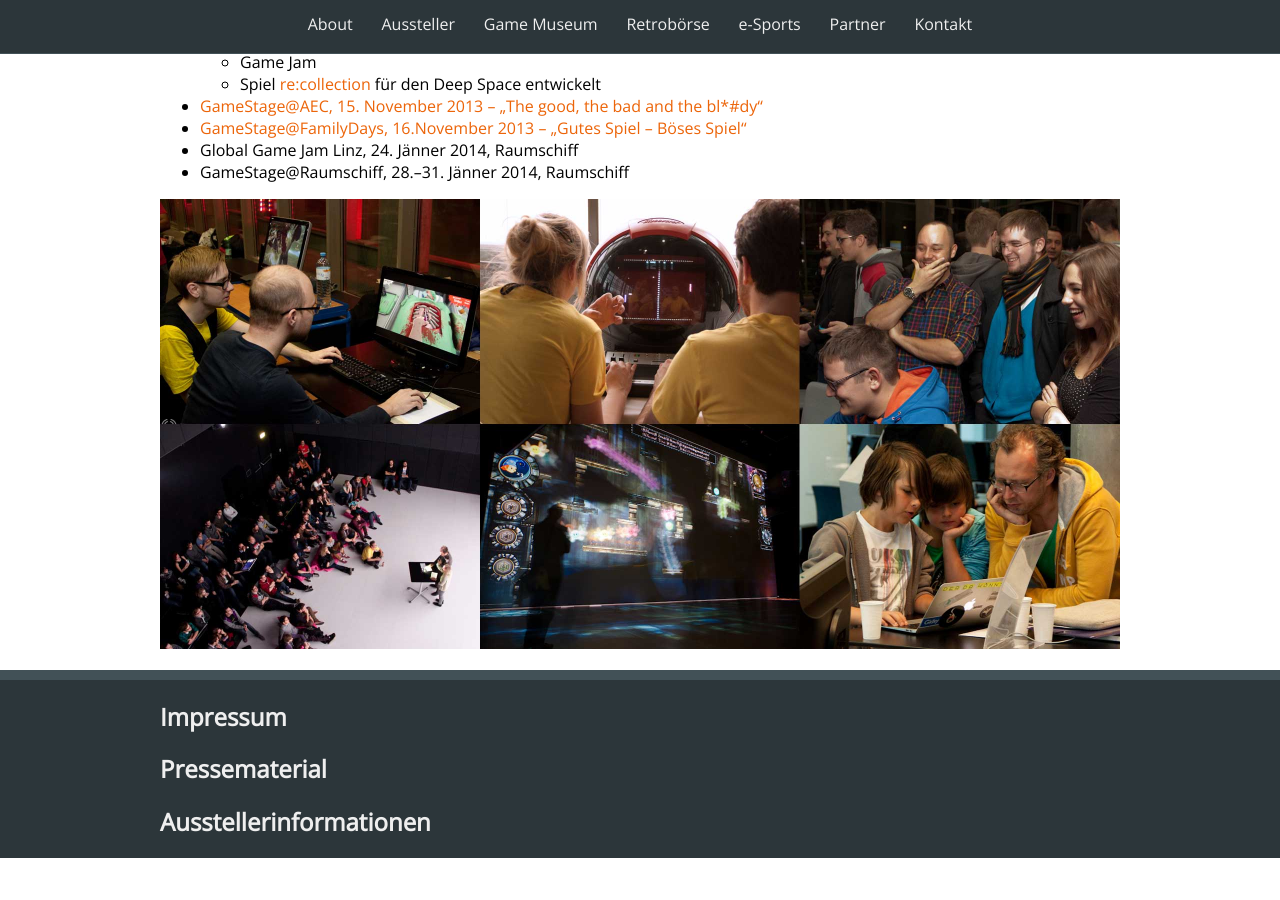
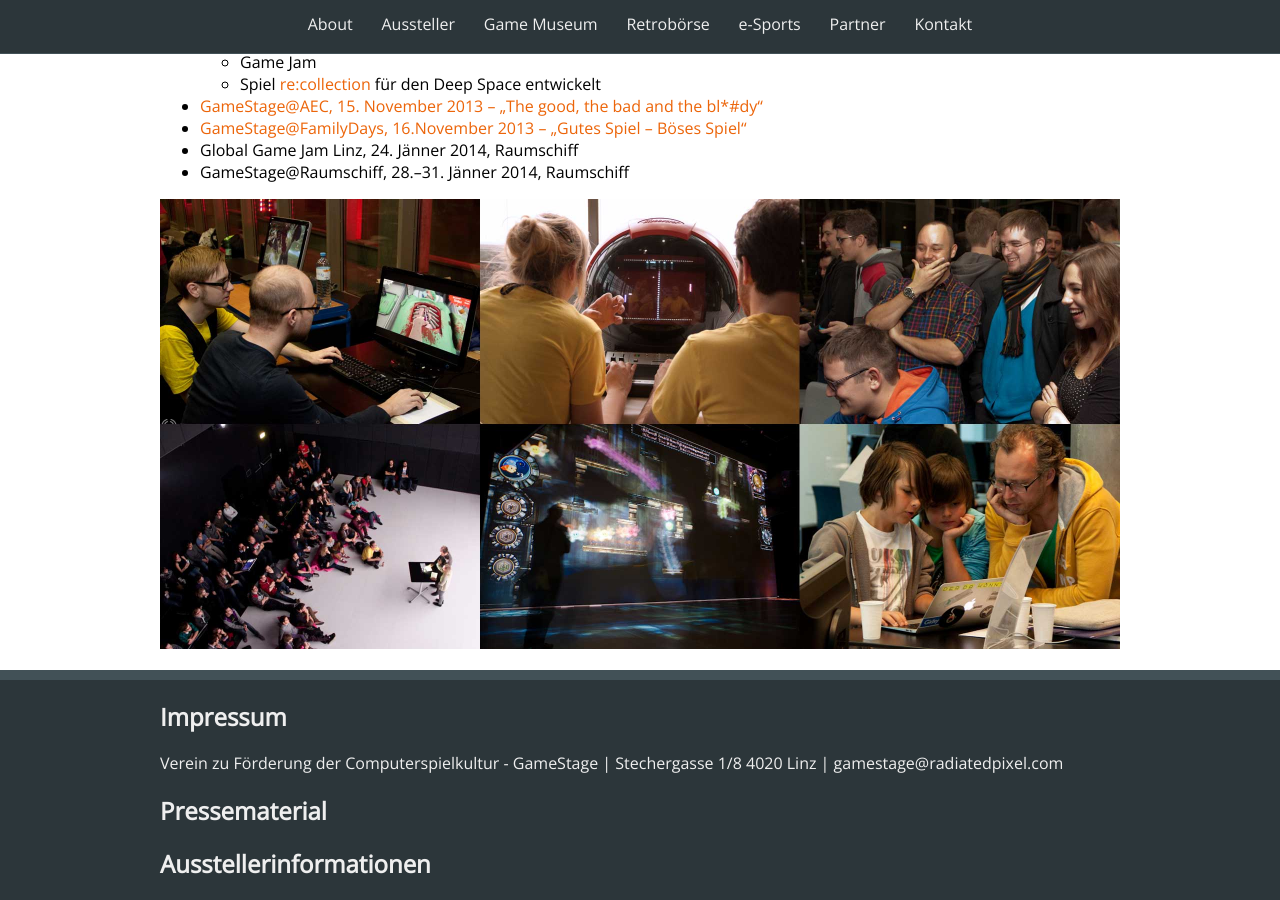
Before and after one commit to Lorti/gsexpo, a Jekyll site: the page built from index.html, in a window 1280 px wide and 900 px high, scrolled down 2622 px. Built offline with Jekyll 4.4.1, drawn with Linux system fonts in a browser that asks for light colours; nearby versions of some CDN libraries; Markdown is read by kramdown in place of the engine named in the settings; before the commit the page ends 3480 px from its top, so only the background shows below that.

Commit message:
Update footer.markdown

```diff
--- a/_includes/footer.markdown
+++ b/_includes/footer.markdown
@@ -1,4 +1,5 @@
 ## Impressum
+Verein zu Förderung der Computerspielkultur - GameStage | Stechergasse 1/8 4020 Linz | gamestage@radiatedpixel.com
 
 ## Pressematerial
 
```
